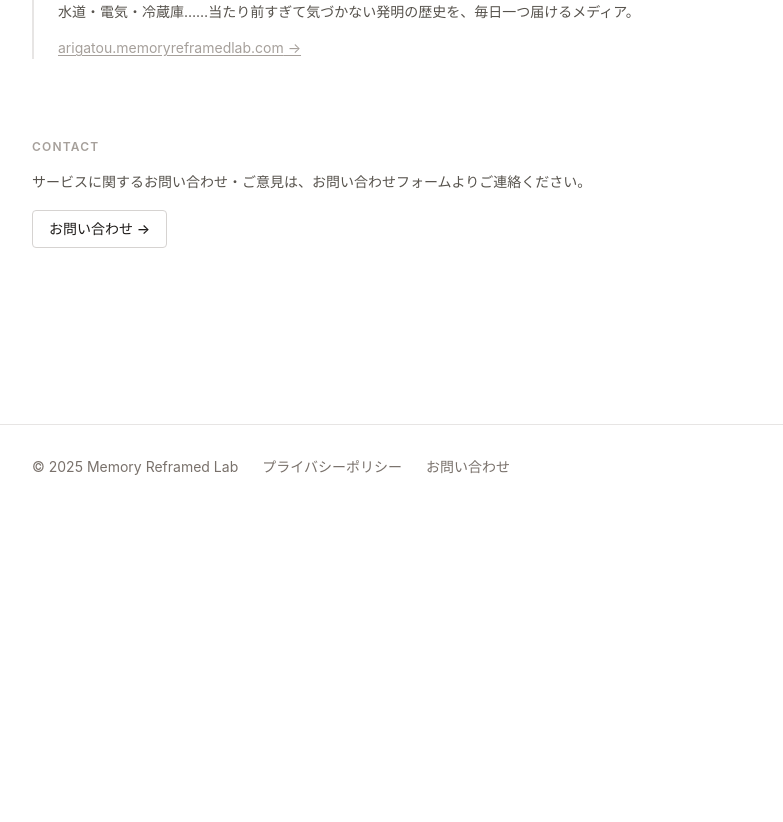
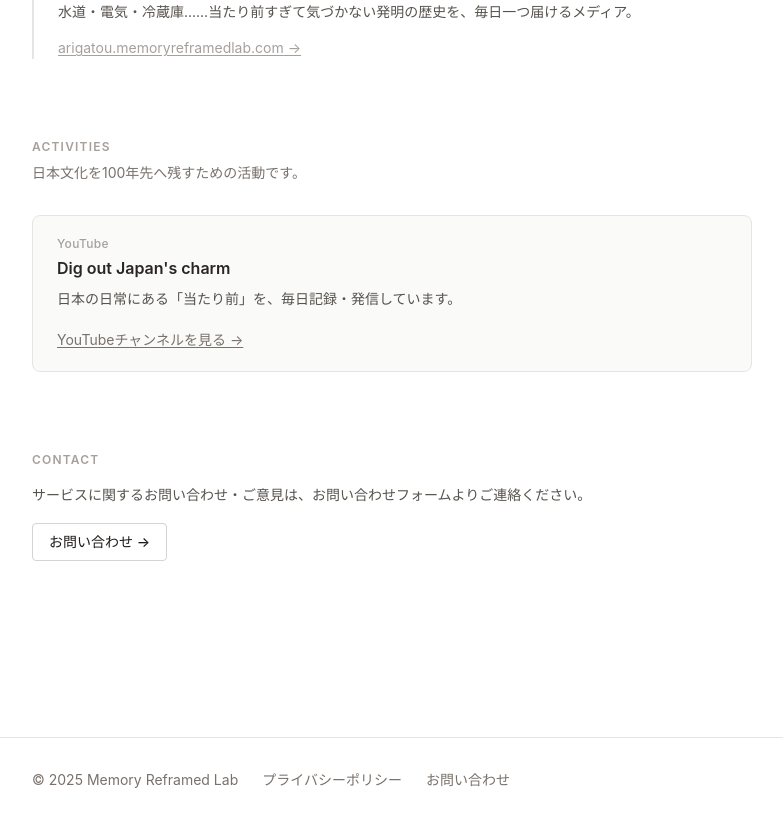
Before and after one commit to memoryreframedlab/mrl-website, a Next.js app: page / in a window 1280 px wide. Shown: the part 900-1722 px from the top of the page, without its empty margins (248-1031 px from the left). Before the commit the page ends 1409 px from the top, so only its background shows below. Built offline with nearby package versions, Linux system fonts and the light colour scheme.

Commit message:
Add Activities section with YouTube channel link

```diff
--- a/app/page.tsx
+++ b/app/page.tsx
@@ -87,6 +87,29 @@ export default function Home() {
         </div>
       </section>
 
+      {/* Activities */}
+      <section className="mb-20">
+        <h2 className="text-xs font-semibold text-stone-400 tracking-widest uppercase mb-2">
+          Activities
+        </h2>
+        <p className="text-stone-500 text-sm mb-8">日本文化を100年先へ残すための活動です。</p>
+        <div className="border border-stone-200 rounded-lg px-6 py-5 bg-stone-50">
+          <p className="text-xs font-medium text-stone-400 mb-1 tracking-wide">YouTube</p>
+          <h3 className="font-semibold text-stone-800 mb-2">Dig out Japan's charm</h3>
+          <p className="text-stone-600 text-sm leading-relaxed mb-4">
+            日本の日常にある「当たり前」を、毎日記録・発信しています。
+          </p>
+          <a
+            href="https://m.youtube.com/@digoutjapanscharm"
+            target="_blank"
+            rel="noopener noreferrer"
+            className="text-sm text-stone-500 hover:text-stone-900 underline underline-offset-2"
+          >
+            YouTubeチャンネルを見る →
+          </a>
+        </div>
+      </section>
+
       {/* Contact */}
       <section>
         <h2 className="text-xs font-semibold text-stone-400 tracking-widest uppercase mb-4">
```
